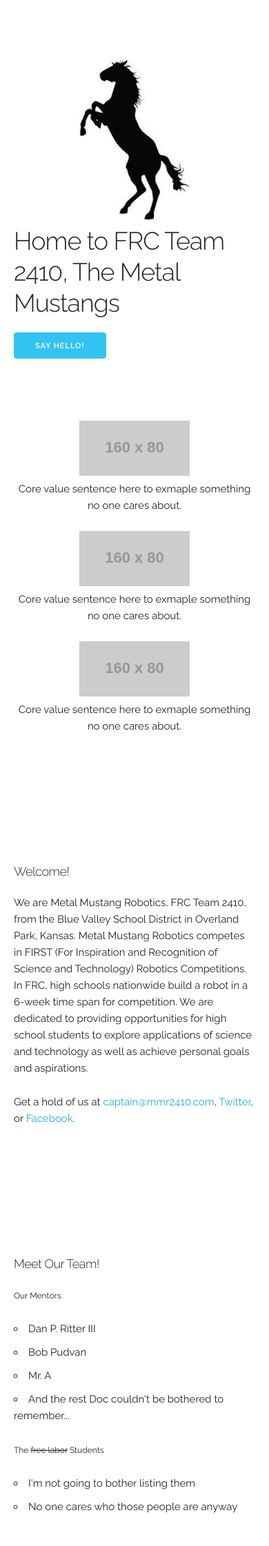
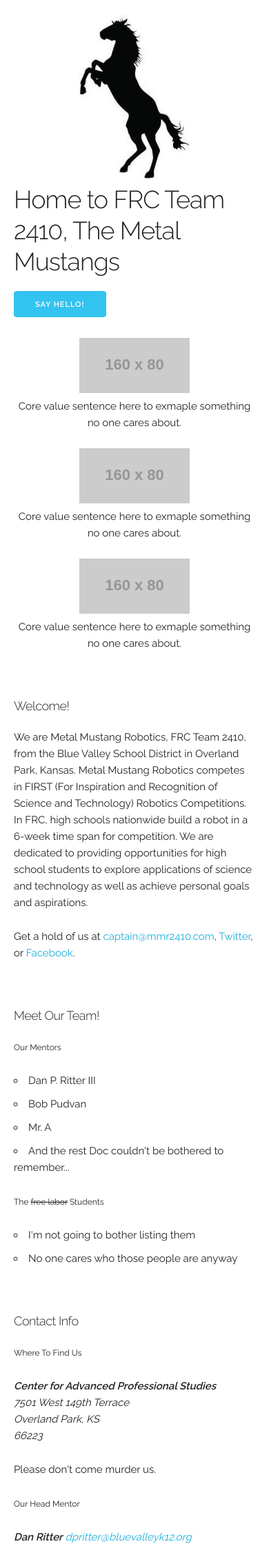
Before and after one commit to CAPS-Robotics/Website, a PHP site: page / in a window 390 px wide. Shown: the top 2242 px of the page at 69% size. Run offline with PHP 8.4, Linux system fonts and the light colour scheme; grey boxes labelled with a size stand in for pictures from a placeholder-image service; some libraries are stand-ins or nearby versions.

Commit message:
fix spacing on phones

```diff
--- a/css/global.css
+++ b/css/global.css
@@ -3,8 +3,8 @@ a {
 }
 
 section {
-    padding-top: 8rem;
-    padding-bottom: 8rem;
+    padding-top: 2rem;
+    padding-bottom: 2rem;
 }
 
 address {
@@ -12,7 +12,7 @@ address {
 }
 
 .intro {
-    margin-top: 8rem;
+    margin-top: 2rem;
     text-align: center;
 }
 
@@ -28,9 +28,10 @@ address {
 }
 
 .values {
-    padding-top: 8rem;
-    padding-bottom: 8rem;
+    padding-top: 2rem;
+    padding-bottom: 2rem;
 }
+
 .value {
     text-align: center;
 }
@@ -40,7 +41,21 @@ address {
 }
 
 /* Larger than a phone */
-@media (min-width: 550px) {}
+@media (min-width: 550px) {
+    section {
+        padding-top: 8rem;
+        padding-bottom: 8rem;
+    }
+
+    .intro {
+        margin-top: 8rem;
+    }
+
+    .values {
+        padding-top: 8rem;
+        padding-bottom: 8rem;
+    }
+}
 
 /* Larger than a tablet */
 @media (min-width: 750px) {
```
